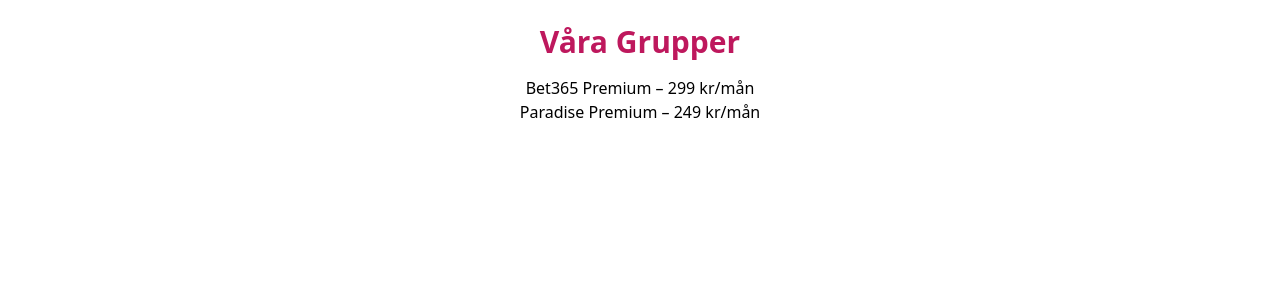
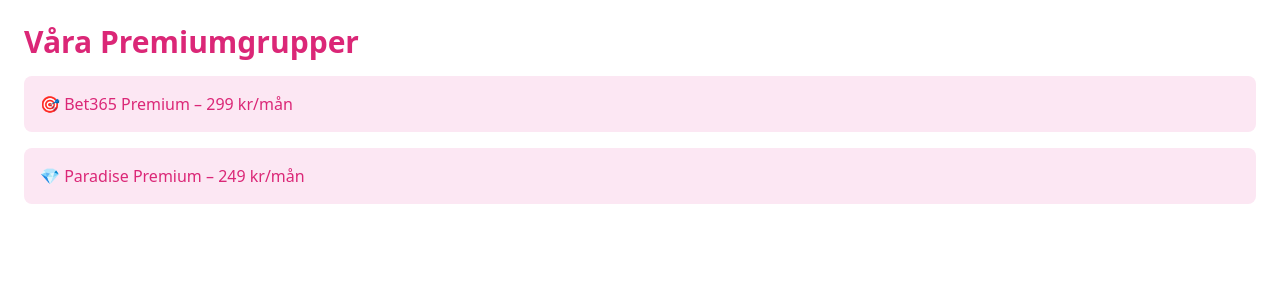
Before and after one commit to Stevvan93/BettingParadise-web, a Next.js app: page /groups in a window 1280 px wide. Shown: the top 300 px of the page. Built offline with nearby package versions, Linux system fonts and the light colour scheme.

Commit message:
Update groups.js

```diff
--- a/pages/groups.js
+++ b/pages/groups.js
@@ -1,10 +1,11 @@
-
 export default function Groups() {
   return (
-    <div className="p-6 bg-white min-h-screen text-center">
-      <h1 className="text-3xl text-pink-700 font-bold mb-4">Våra Grupper</h1>
-      <p>Bet365 Premium – 299 kr/mån</p>
-      <p>Paradise Premium – 249 kr/mån</p>
+    <div className="p-6 text-pink-600">
+      <h1 className="text-3xl font-bold mb-4">Våra Premiumgrupper</h1>
+      <ul className="space-y-4">
+        <li className="bg-pink-100 p-4 rounded-lg">🎯 Bet365 Premium – 299 kr/mån</li>
+        <li className="bg-pink-100 p-4 rounded-lg">💎 Paradise Premium – 249 kr/mån</li>
+      </ul>
     </div>
   );
 }
```
